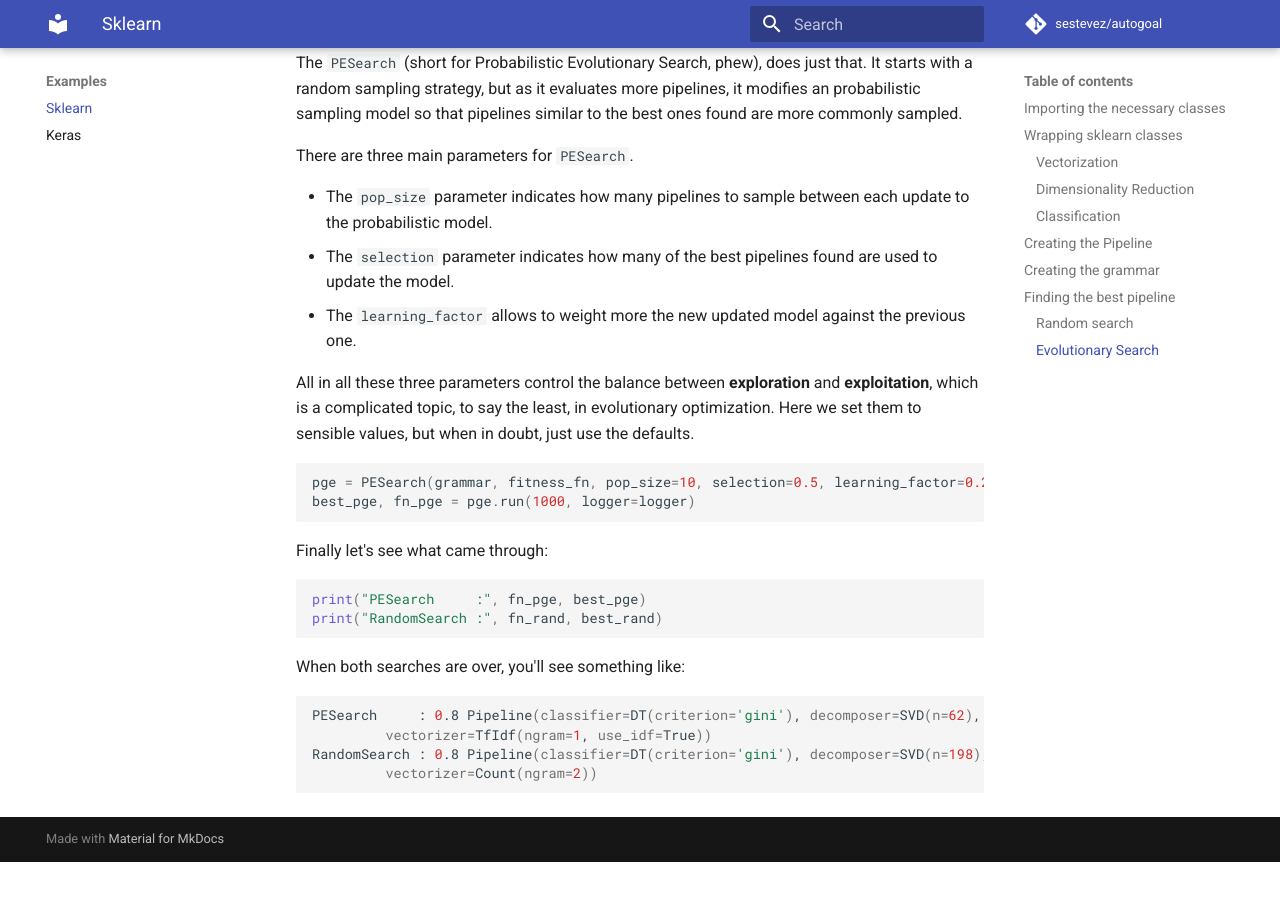
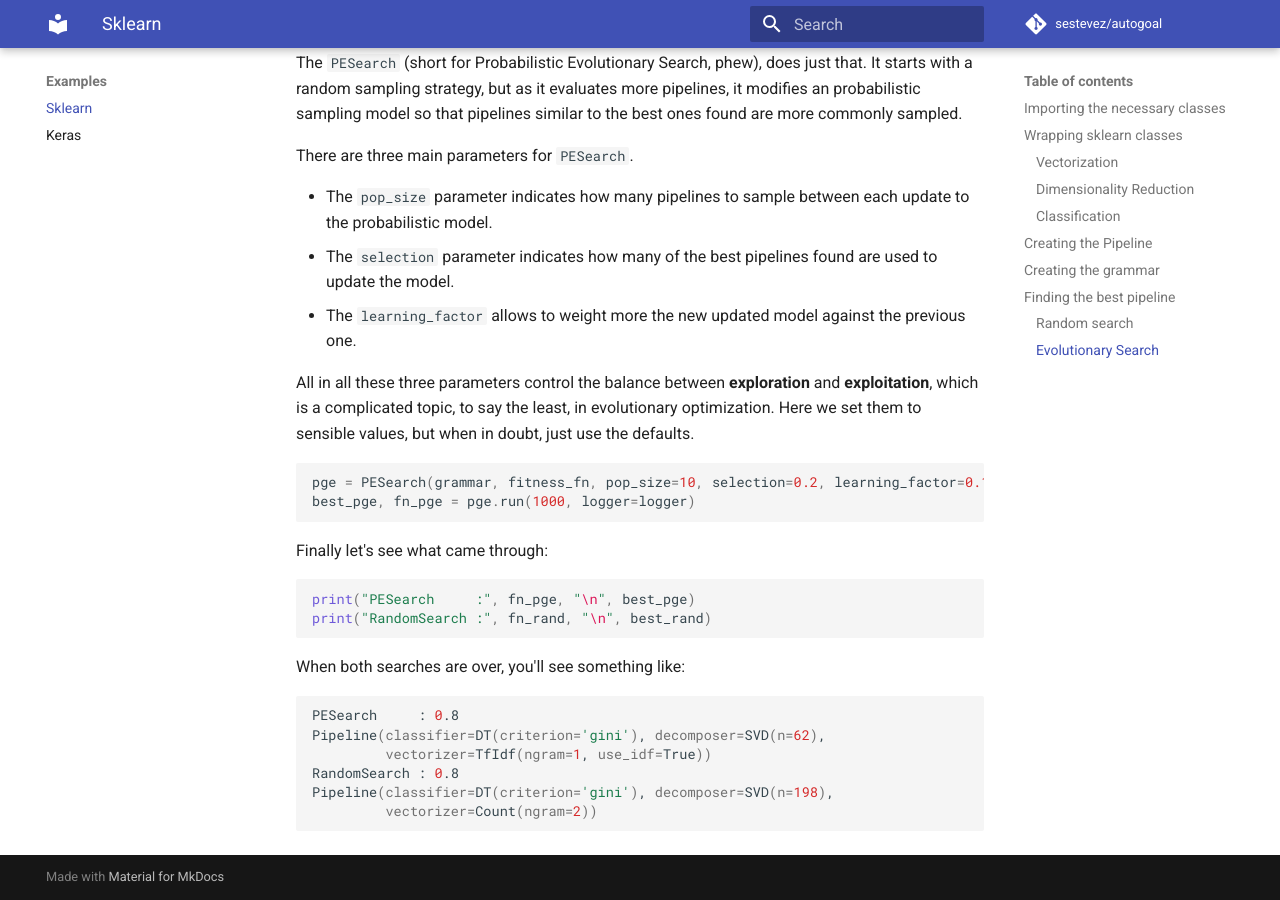
Before and after one commit to autogoal/autogoal, an MkDocs documentation site: the page built from docs/examples/sklearn_simple_grammar.md, in a window 1280 px wide and 900 px high, scrolled down 6791 px. Built offline with MkDocs 1.6.1 and Material for MkDocs 9.7.7, drawn with Linux system fonts in a browser that asks for light colours; comment, search, counter and statistics services are not loaded; before the commit the page ends 7653 px from its top, so only the background shows below that.

Commit message:
Update example

````diff
--- a/docs/examples/sklearn_simple_grammar.md
+++ b/docs/examples/sklearn_simple_grammar.md
@@ -391,7 +391,7 @@ Here we set them to sensible values, but when in doubt, just use the defaults.
 
 ```python
 
-pge = PESearch(grammar, fitness_fn, pop_size=10, selection=0.5, learning_factor=0.25, random_state=0)
+pge = PESearch(grammar, fitness_fn, pop_size=10, selection=0.2, learning_factor=0.1, random_state=0)
 best_pge, fn_pge = pge.run(1000, logger=logger)
 
 ```
@@ -400,16 +400,18 @@ Finally let's see what came through:
 
 ```python
 
-print("PESearch     :", fn_pge, best_pge)
-print("RandomSearch :", fn_rand, best_rand)
+print("PESearch     :", fn_pge, "\n", best_pge)
+print("RandomSearch :", fn_rand, "\n", best_rand)
 
 ```
 
 When both searches are over, you'll see something like:
 
 ```bash
-PESearch     : 0.8 Pipeline(classifier=DT(criterion='gini'), decomposer=SVD(n=62),
+PESearch     : 0.8
+Pipeline(classifier=DT(criterion='gini'), decomposer=SVD(n=62),
          vectorizer=TfIdf(ngram=1, use_idf=True))
-RandomSearch : 0.8 Pipeline(classifier=DT(criterion='gini'), decomposer=SVD(n=198),
+RandomSearch : 0.8
+Pipeline(classifier=DT(criterion='gini'), decomposer=SVD(n=198),
          vectorizer=Count(ngram=2))
 ```
````
